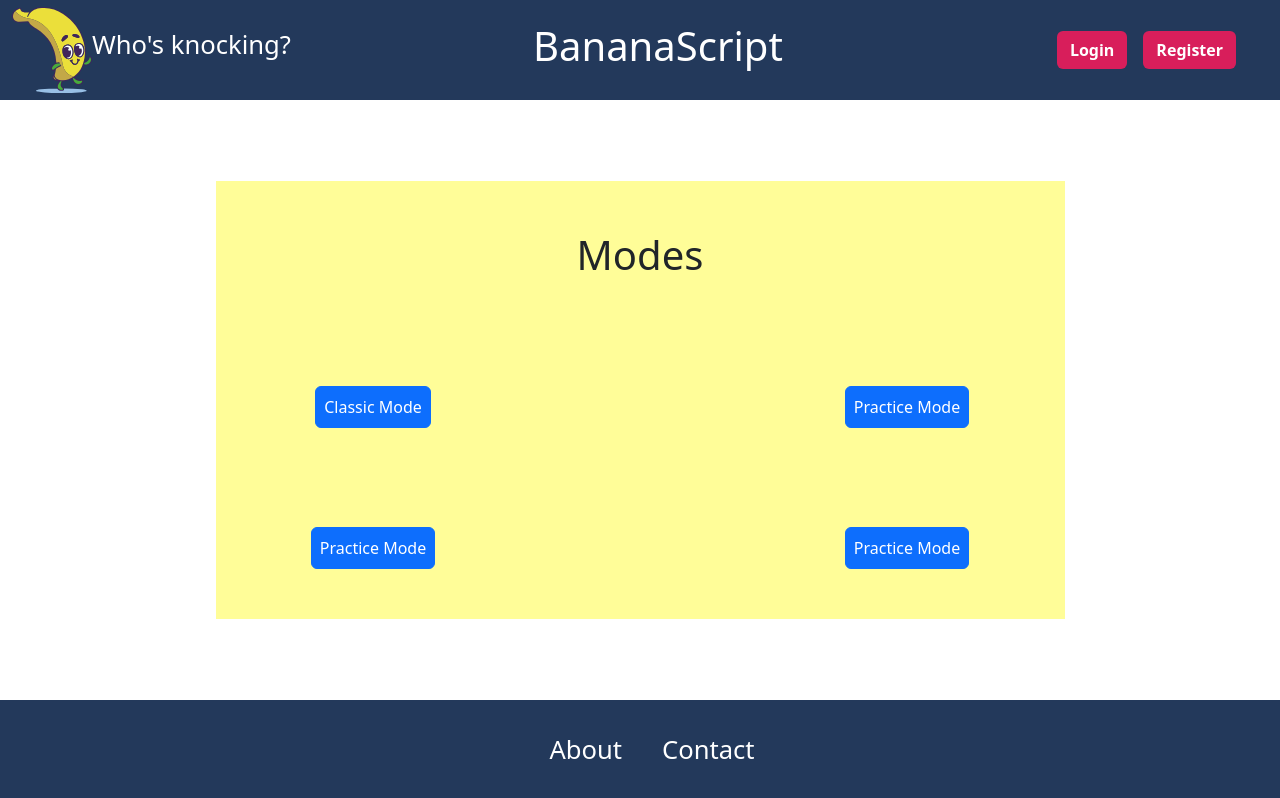
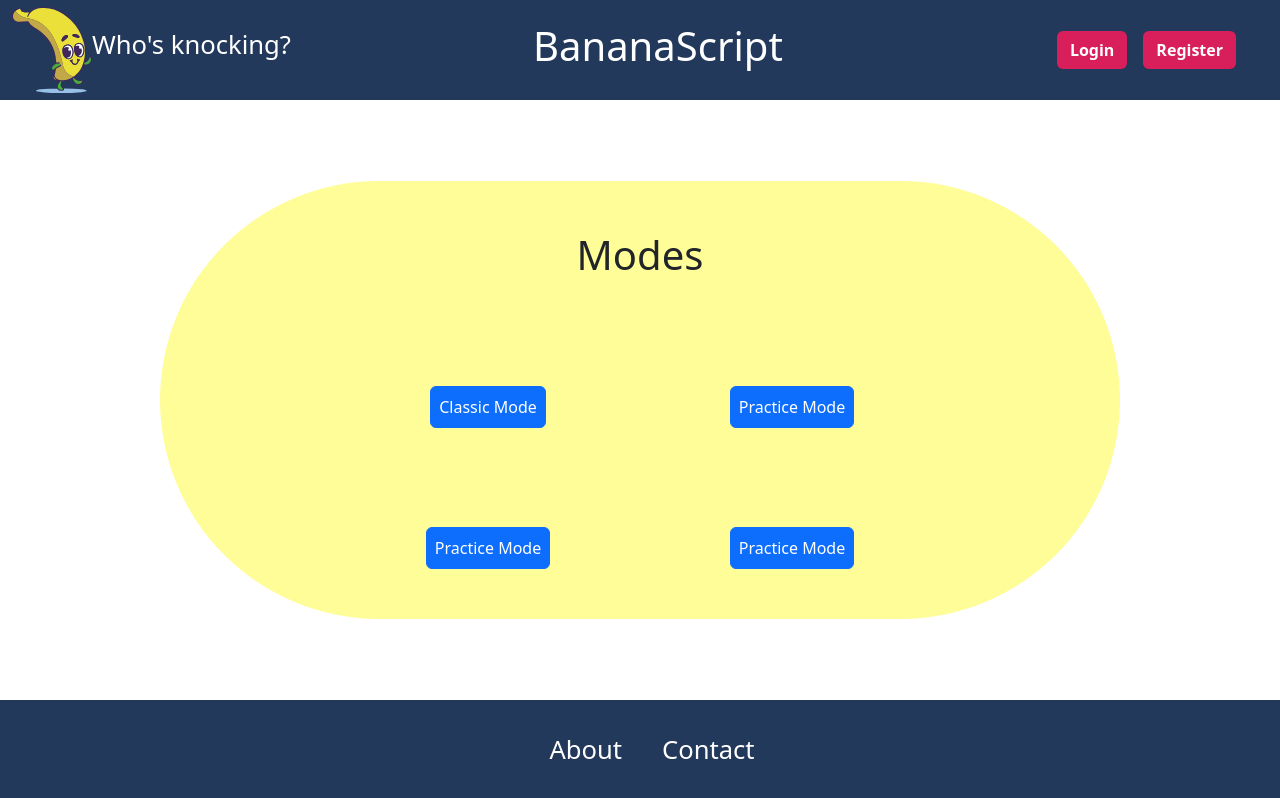
Before and after one commit to ExoPolit/js-quiz-pairProgramming-fes, a React (Create React App) app: page / in a window 1280 px wide. Built offline with nearby package versions, Linux system fonts and the light colour scheme; no server answers.

Commit message:
Update main component layout and button styles

```diff
--- a/src/components/main.jsx
+++ b/src/components/main.jsx
@@ -28,26 +28,27 @@ const MainModule = ({toggleCategories}) => {
         style={{
           backgroundColor: "var(--main-bg)",
           height: "27.375rem",
-          width: "53.063rem",
+          width: "60rem",
+          borderRadius: "255px",
         }}
       >
         <h1>Modes</h1>
         <div className="row">
         <div className="d-flex justify-content-center">
-        <div className="col-8">
+        <div className="col-4">
             <Button className="p-2" onClick={toggleCategories}> Classic Mode </Button>
           </div>
-          <div className="col-8">
+          <div className="col-4">
             <Button className="p-2" onClick={toggleCategories}> Practice Mode </Button>
           </div>
           </div>
         </div>
         <div className="row">
         <div className="d-flex justify-content-center">
-          <div className="col-8">
+          <div className="col-4">
             <Button className="p-2" onClick={toggleCategories}> Practice Mode </Button>
           </div>
-          <div className="col-8">
+          <div className="col-4">
             <Button className="p-2" onClick={toggleCategories}> Practice Mode </Button>
           </div>
         </div>
```
